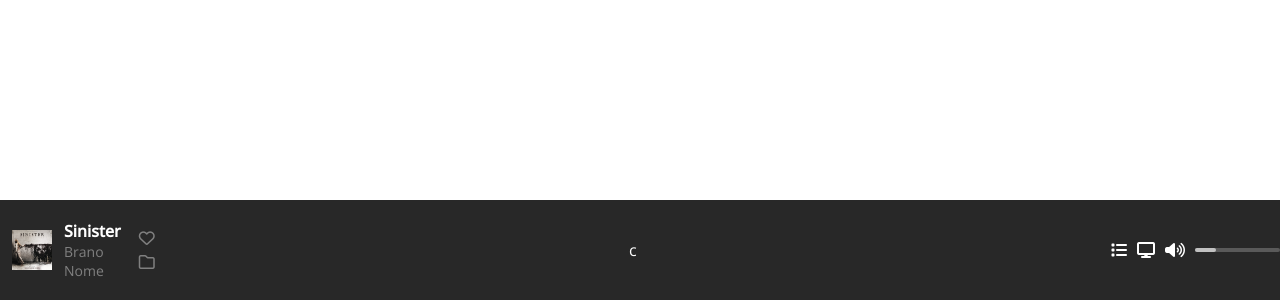
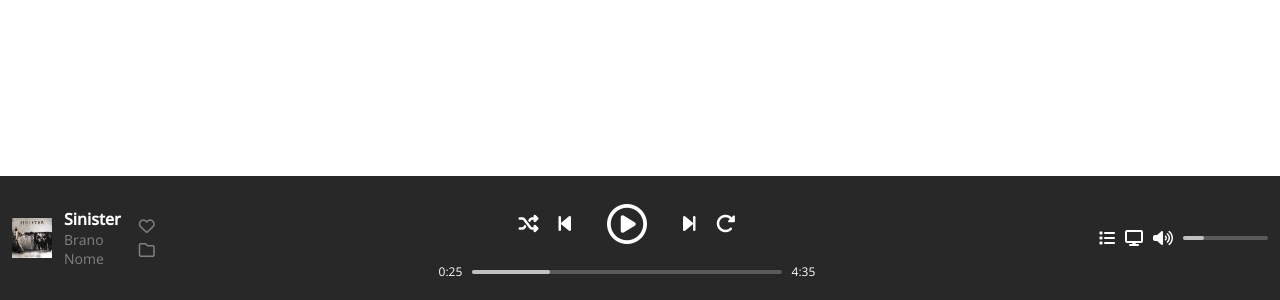
Before and after one commit to Anse98/html-css-spotifyweb, a plain HTML site: page index.html in a window 1280 px wide. Shown: the part 500-800 px from the top of the page. Drawn offline with nearby package versions, Linux system fonts and the light colour scheme.

Commit message:
ADD-Parte centrale della toolbar in html e css

```diff
--- a/index.html
+++ b/index.html
@@ -47,8 +47,36 @@
         </div>
       </div>
       <!-- parte centrale toolbar -->
+
+      <!-- parte sopra della parte centrale-->
       <div class="toolbar-player">
-        c
+        <div class="player-icons">
+          <span class="icon">
+            <i class="fa-solid fa-shuffle"></i>
+          </span>
+          <span class="icon">
+            <i class="fa-solid fa-backward-step"></i>
+          </span>
+          <span class="icon bigger-icon">
+            <i class="fa-regular fa-circle-play"></i>
+          </span>
+          <span class="icon">
+            <i class="fa-solid fa-forward-step"></i>
+          </span>
+          <span class="icon">
+            <i class="fa-solid fa-rotate-right"></i>
+          </span>
+        </div>
+        <!-- parte sotto della parte centrale-->
+        <div class="player-slider">
+          <span class="time">0:25</span>
+          <div class="slider">
+            <div class="volume-slider">
+
+            </div>
+          </div>
+          <span class="time">4:35</span>
+        </div>
       </div>
       <!-- parte destra toolbar -->
       <div class="toolbar-settings">
--- a/style.css
+++ b/style.css
@@ -23,6 +23,7 @@ ul, ol, menu {
   --light:#FFFFFF;
   --dark-gray:#282828;
   --light-gray:#6F6F6F;
+  --fluo-green:#86C52B;
 }
 
 body {
@@ -42,11 +43,11 @@ body {
 
 .toolbar-container {
   height: auto;
+  padding:20px 12px;
 }
 
 .slider {
   background-color: #5A5A5A;
-  width:85px;
   height: 4px;
   border-radius: 999px;
 }
@@ -59,9 +60,7 @@ body {
 }
 
 /*********************************** DEBUG ******************************/
-.toolbar-container {
-  padding: 20px 0;
-}
+
 
 /********************************TOOLBAR*******************************/
 
@@ -80,7 +79,6 @@ body {
   display: flex;
   gap: 18px;
   align-items: center;
-  padding-left: 12px;
 }
 
 .row.toolbar .toolbar-song .toolbar-song-description {
@@ -121,11 +119,53 @@ body {
 }
 /* fine parte sinistra toolbar */
 
+/* parte centrale toolbar */
+.toolbar-player {
+  flex-basis: 30%;
+  margin: 0 16px;
+}
+
+.toolbar-player .player-icons {
+  display: flex;
+  justify-content: center;
+  align-items: center;
+  gap: 20px;
+  margin-bottom: 12px;
+}
+
+.toolbar-player .player-icons .icon{
+  font-size:20px;
+}
+
+.toolbar-player .player-icons .icon.bigger-icon{
+  font-size: 40px;
+  margin: 0 16px;
+}
+
+.toolbar-player .player-slider {
+  display: flex;
+  align-items: center;
+  gap: 10px;
+}
+
+.toolbar-player .player-slider .time{
+  font-size: 12px;
+}
+
+.toolbar-player .player-slider .slider {
+  width: 100%;
+}
+/* fine parte centrale toolbar */
+
 /* parte destra toolbar */
 .row.toolbar .toolbar-settings {
   display: flex;
   gap:10px;
   align-items: center;
+}
+
+.row.toolbar .toolbar-settings .slider {
+  width: 85px;
 }
 /* fine parte destra toolbar */
 
```
